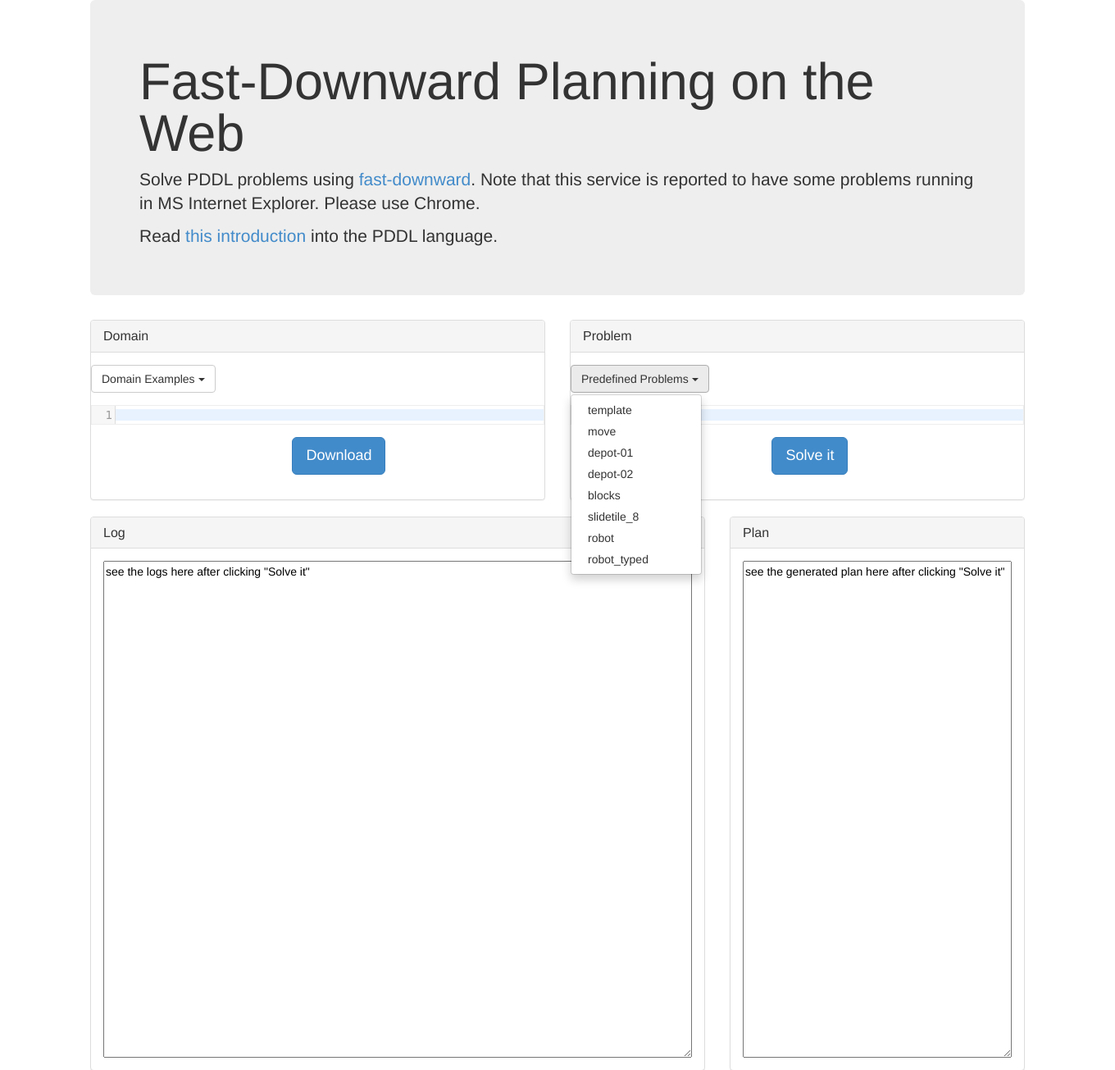
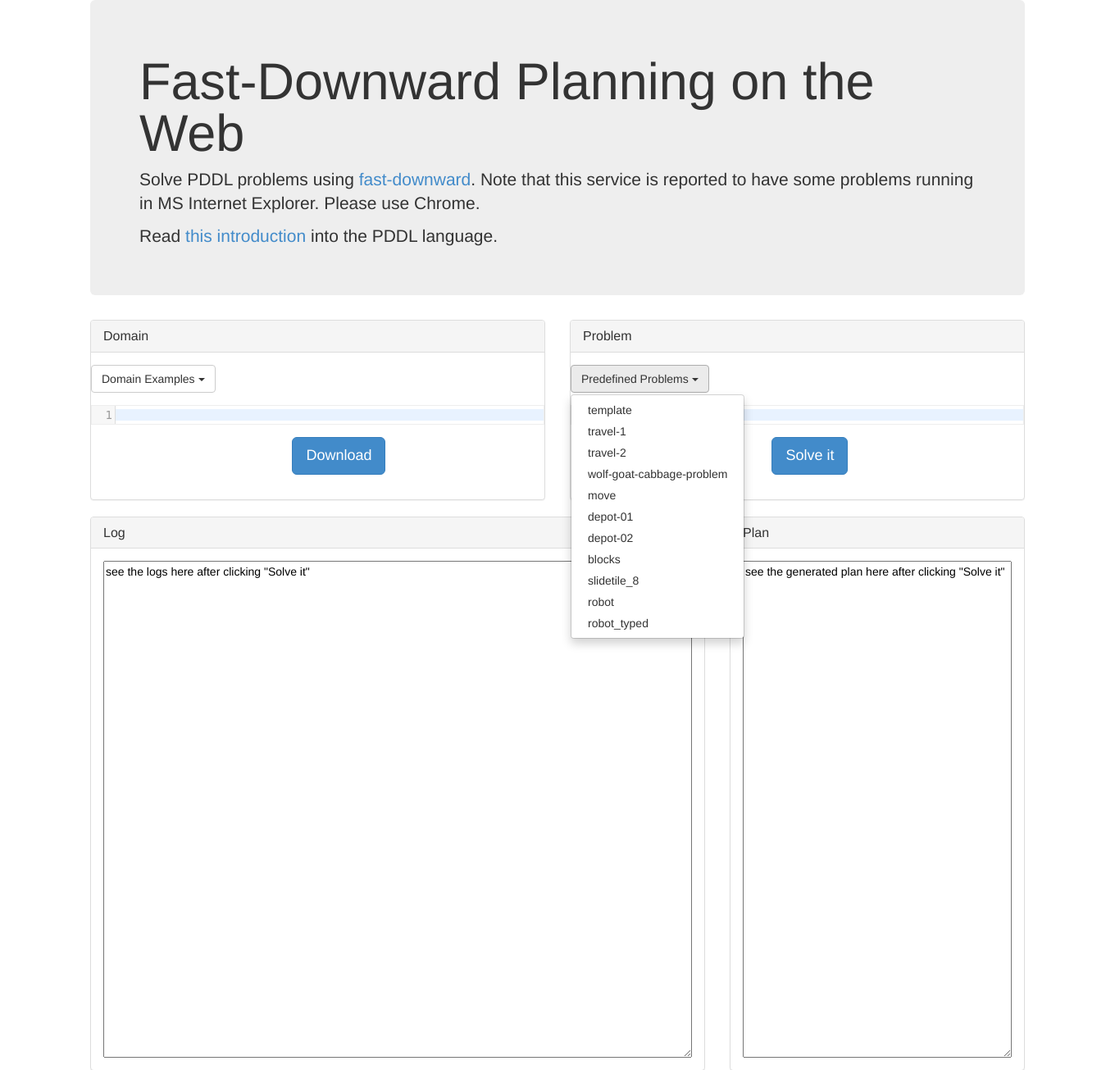
Before and after one commit to LCAS/fast_downward_server, a Flask app: page /fast-downward/ in a window 1360 px wide, after a click on "Predefined Problems"; the page is wider, and only the part inside the window is pictured. Shown: the top 1305 px of that part at 82% size. Run offline with Flask 2, Linux system fonts and the light colour scheme.

Commit message:
added new problems for 1516 assessment

```diff
--- a/fd_webserver/templates/index.html
+++ b/fd_webserver/templates/index.html
@@ -135,6 +135,12 @@
 						  </button>
 						  <ul id="ddm-problem" class="dropdown-menu" role="menu" aria-labelledby="dropDownProblem">
 						    <li role="presentation"><a role="menuitem" tabindex="-1">template</a></li>
+                                                    <li role="presentation"><a role="menuitem" tabindex="-1">travel-1</a></li>
+                                                    <li role="presentation"><a role="menuitem" tabindex="-1">travel-2</a></li>
+                                                    <li role="presentation"><a role="menuitem" tabindex="-1">wolf-goat-cabbage-problem</a></li>
+
+
+
                             <li role="presentation"><a role="menuitem" tabindex="-1">move</a></li>
 						    <li role="presentation"><a role="menuitem" tabindex="-1">depot-01</a></li>
 						    <li role="presentation"><a role="menuitem" tabindex="-1">depot-02</a></li>
```
